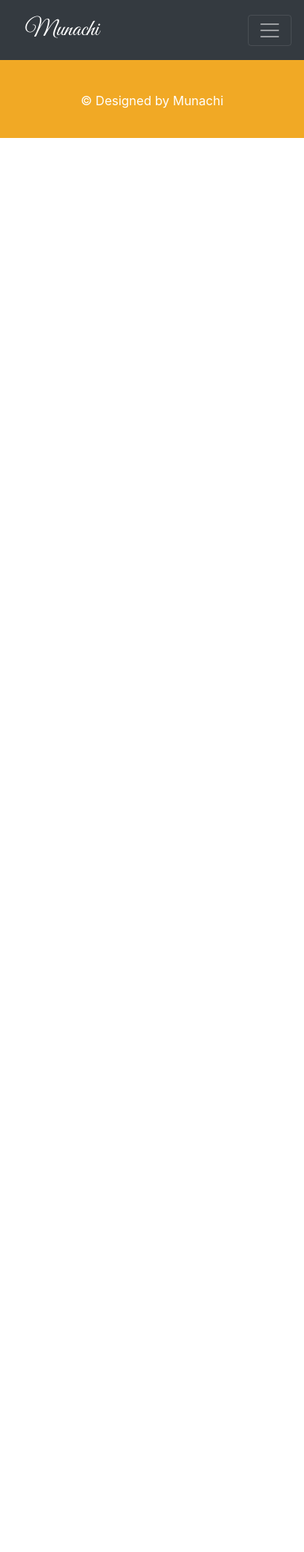
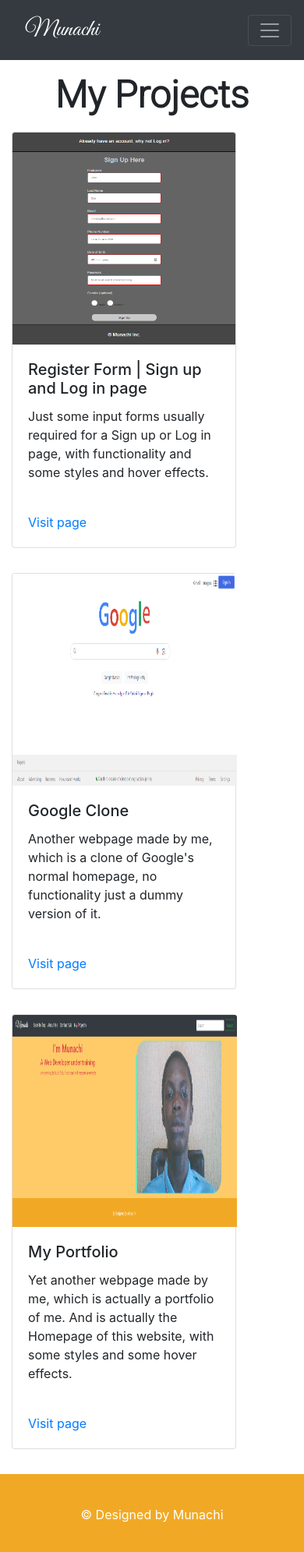
Before and after one commit to Munachi-Obaregwu/My-Second-Portfolio, a plain HTML site: page projects.html in a window 390 px wide. Shown: the whole page at 78% size. Before the commit the page ends 844 px from the top, so only its background shows below. Drawn offline with nearby package versions, Linux system fonts and the light colour scheme.

Commit message:
Some style changes in about, some content in projects and more responsiveness

```diff
--- a/projects.html
+++ b/projects.html
@@ -10,6 +10,41 @@
     <link href="https://fonts.googleapis.com/css2?family=Roboto:wght@300&display=swap" rel="stylesheet">
     <link rel="stylesheet" href="style.css">
     <title>Munachi | Projects</title>
+    <style>
+        h1 {
+            font-family: 'Roboto', sans-serif;
+            font-size: 3rem;
+            padding-top: 1rem;
+            padding-bottom: 10px;
+            text-align: center;
+            font-weight: 800;
+            transition: 2s all;
+        }
+
+        h1:hover {
+            color: dodgerblue;
+        }
+
+        img {
+            height: 17rem;
+            transition: 3s all;
+        }
+
+        img:hover {
+            display: flex;
+            justify-content: flex-start;
+            height: 34rem;
+            width: 30rem;
+        }
+
+        .google {
+            width: 18rem;
+        }
+
+        .these-cards {
+            margin-bottom: 2rem;
+        }
+    </style>
 </head>
 <body>
     <header>
@@ -55,7 +90,52 @@
         </nav>
     </header>
     <main>
-
+        <div class="container">
+            <h1>My Projects</h1>
+            <div class="row">
+                <div class="col">
+                    <div class="card these-cards" style="width: 18rem;">
+                        <img src="signup.png" class="card-img-top" alt="...">
+                        <div class="card-body">
+                          <h5 class="card-title">Register Form | Sign up and Log in page</h5>
+                          <p class="card-text">Just some input forms usually required for a Sign up or Log in page, with functionality and some styles and hover effects.</p>
+                        </div>
+                        <!-- <ul class="list-group list-group-flush">
+                          <li class="list-group-item">An item</li>
+                          <li class="list-group-item">A second item</li>
+                          <li class="list-group-item">A third item</li>
+                        </ul> uncomment to see the use and leave if you like -->
+                        <div class="card-body">
+                          <a href="https://github.com/Munachi-Obaregwu/My-Register.git" class="card-link" target="_blank">Visit page</a>
+                        </div>
+                      </div>
+                </div>
+                <div class="col">
+                    <div class="card these-cards" style="width: 18rem;">
+                        <img src="google.png" class="card-img-top google" alt="...">
+                        <div class="card-body">
+                          <h5 class="card-title">Google Clone</h5>
+                          <p class="card-text">Another webpage made by me, which is a clone of Google's normal homepage, no functionality just a dummy version of it.</p>
+                        </div>
+                        <div class="card-body">
+                          <a href="https://github.com/Munachi-Obaregwu/My_Google_Clone.git" class="card-link" target="_blank">Visit page</a>
+                        </div>
+                      </div>
+                </div>
+                <div class="col">
+                    <div class="card these-cards" style="width: 18rem;">
+                        <img src="portfolio.png" class="card-img-top google" alt="...">
+                        <div class="card-body">
+                          <h5 class="card-title">My Portfolio</h5>
+                          <p class="card-text">Yet another webpage made by me, which is actually a portfolio of me. And is actually the Homepage of this website, with some styles and some hover effects.</p>
+                        </div>
+                        <div class="card-body">
+                          <a href="https://github.com/Munachi-Obaregwu/My-Second-Portfolio.git" class="card-link" target="_blank">Visit page</a>
+                        </div>
+                      </div>
+                </div>
+            </div>
+        </div>
     </main>
     <footer>
         <p>&copy; Designed by Munachi</p>
```
Also changed, not shown: about.html (+17 -8 lines), index.html (+2 -1 lines), google.png (added), login.png (added), portfolio.png (added), signup.png (added).
